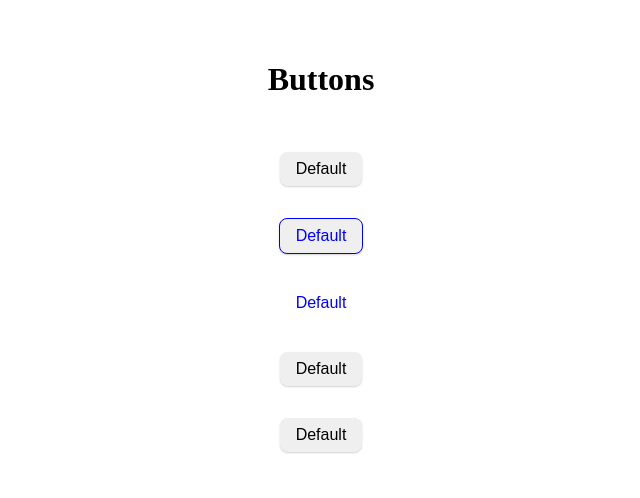
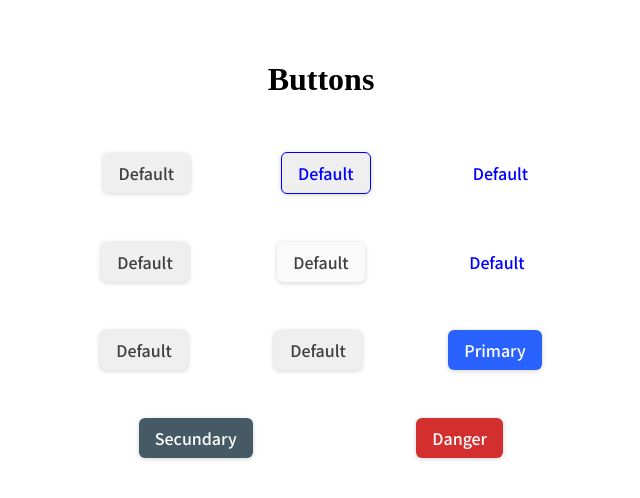
Before and after one commit to Faerk77/react-ButtonComponent, a React (Vite) app: page / in a window 1280 px wide. Shown: the top 498 px of the page, without its empty margins (319-959 px from the left). Built offline with nearby package versions, Linux system fonts and the light colour scheme.

Commit message:
added color upgrade btnComp

```diff
--- a/index.html
+++ b/index.html
@@ -4,6 +4,7 @@
     <meta charset="UTF-8" />
     <link rel="icon" type="image/svg+xml" href="/vite.svg" />
     <meta name="viewport" content="width=device-width, initial-scale=1.0" />
+    <link href="https://fonts.googleapis.com/css2?family=Noto+Sans+JP:wght@500&display=swap" rel="stylesheet">
     <title>Vite + React</title>
   </head>
   <body>
--- a/src/App.jsx
+++ b/src/App.jsx
@@ -1,25 +1,23 @@
-import './App.css';
-import Button from './components/Button';
-import './index.css';
+import "./App.css";
+import Button from "./components/Button";
+import "./index.css";
 
 function App() {
   return (
     <div className="container">
       <h1>Buttons</h1>
       <div className="btnContainer">
-          <Button />
-      </div>
-      <div className="btnContainer">
-          <Button variant="outline" />
-      </div>
-      <div className="btnContainer">
-          <Button variant="text" />
-      </div>
-      <div className="btnContainer">
-          <Button  />
-      </div>
-      <div className="btnContainer">
-          <Button />
+        <Button />
+        <Button variant="outline" />
+        <Button variant="text" size="sm" />
+        <Button disableShadow />
+        <Button disabled />
+        <Button variant="text" disabled />
+        <Button starIcon="local_grocery_icon" />
+        <Button endIcon="local_grocery_icon" />
+        <Button text="Primary" color="primary" />
+        <Button text="Secundary" color="secundary" />
+        <Button text="Danger" color="danger" />
       </div>
     </div>
   );
--- a/src/components/Button.jsx
+++ b/src/components/Button.jsx
@@ -1,12 +1,14 @@
-import style from './Button.module.css';
+import style from "./Button.module.css";
 
-const Button = ({ variant, size, text = 'Default', color, ...props }) => {
+const Button = ({ text, variant, color, size, ...props }) => {
   return (
     <button
       {...props}
-      className={`${style['default']} ${style[variant]} ${style[size]} ${style[color]}`}
+      className={`${style["default"]} ${style[variant]} ${
+        style[color || "default"]
+      } ${style[size || "md"]}`}
     >
-      {text}
+      {text || "Default"}
     </button>
   );
 };
--- a/src/components/Button.module.css
+++ b/src/components/Button.module.css
@@ -1,15 +1,17 @@
-.default {
+
+.default{
+  font-family: 'Noto Sans JP', sans-serif;
+  color:#3F3F3F;
   margin: auto;
   font-size: 1rem;
-  box-shadow: 0px 1px 2px rgb(210, 210, 210);
+  box-shadow: 0px 1px 5px rgb(210, 210, 210);
   border: none;
-  padding: 0.5rem 1rem;
-  border-radius: 8px;
+  border-radius: 6px;
 }
 
 .default:hover {
   border: none;
-  background-color: rgb(174, 173, 173);
+  background-color: rgb(152, 150, 150);
 }
 
 .default:focus {
@@ -19,6 +21,7 @@
 }
 
 .outline {
+  color: blue;
   border: 1px solid blue;
   color: blue;
 }
@@ -32,7 +35,7 @@
   background-color: rgb(203, 203, 255);
 }
 
-.text {
+.text{
   background-color: transparent;
   box-shadow: initial;
   color: blue;
@@ -46,12 +49,35 @@
   background-color: rgb(203, 203, 255);
 }
 
+.sm {
+  padding: 0.3rem 0.7rem;
+}
+
+.md {
+  padding: 0.5rem 1rem;
+}
+
 .lg {
   padding: 0.8rem 1.3rem;
 }
-.md {
-  padding: 0.5rem 1rem;
+.primary, .secundary,.danger{
+  color: white;
 }
-.sm {
-  padding: 0.3rem 0.7rem;
+.primary{
+  background-color:#2962FF;
 }
+.primary:hover,.primary:focus{
+  background-color:#0039CB;
+}
+.secundary{
+  background-color:#455A64;
+}
+.secundary:hover,.secundary:focus{
+  background-color:#1C313A;
+}
+.danger{
+  background-color: #D32F2F;
+}
+.danger:hover,.danger:focus{
+  background-color: #9A0007;
+}
--- a/src/index.css
+++ b/src/index.css
@@ -1,12 +1,14 @@
 .container {
+  width: 40%;
   display: flex;
   flex-direction: column;
-  justify-content: center;
-  align-items: center;
   gap: 2rem;
+  margin: auto;
 }
 
 .btnContainer {
+  margin: auto;
   display: flex;
-  gap: 1rem;
+  flex-wrap: wrap;
+  gap: 3rem;
 }
```
